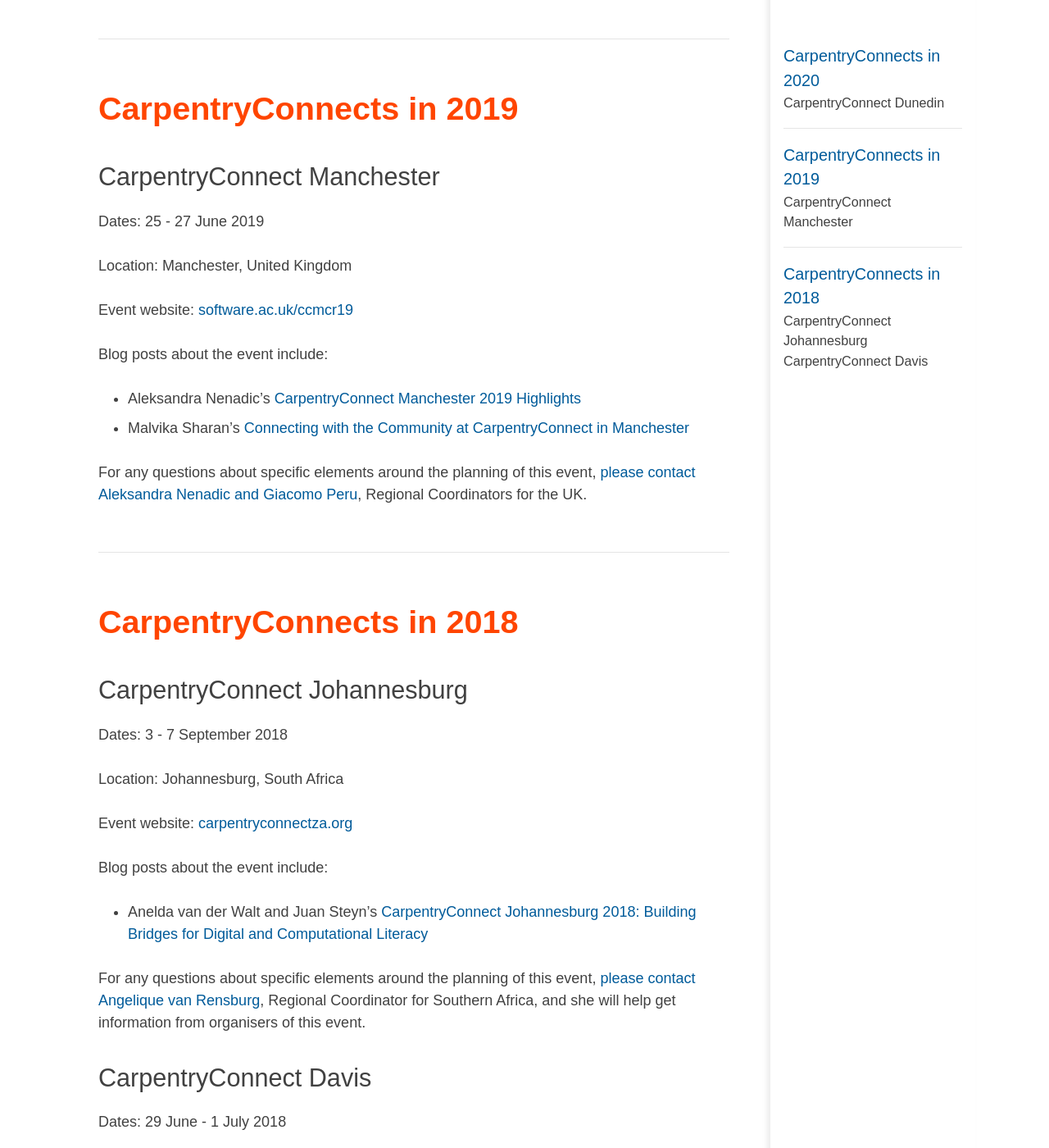
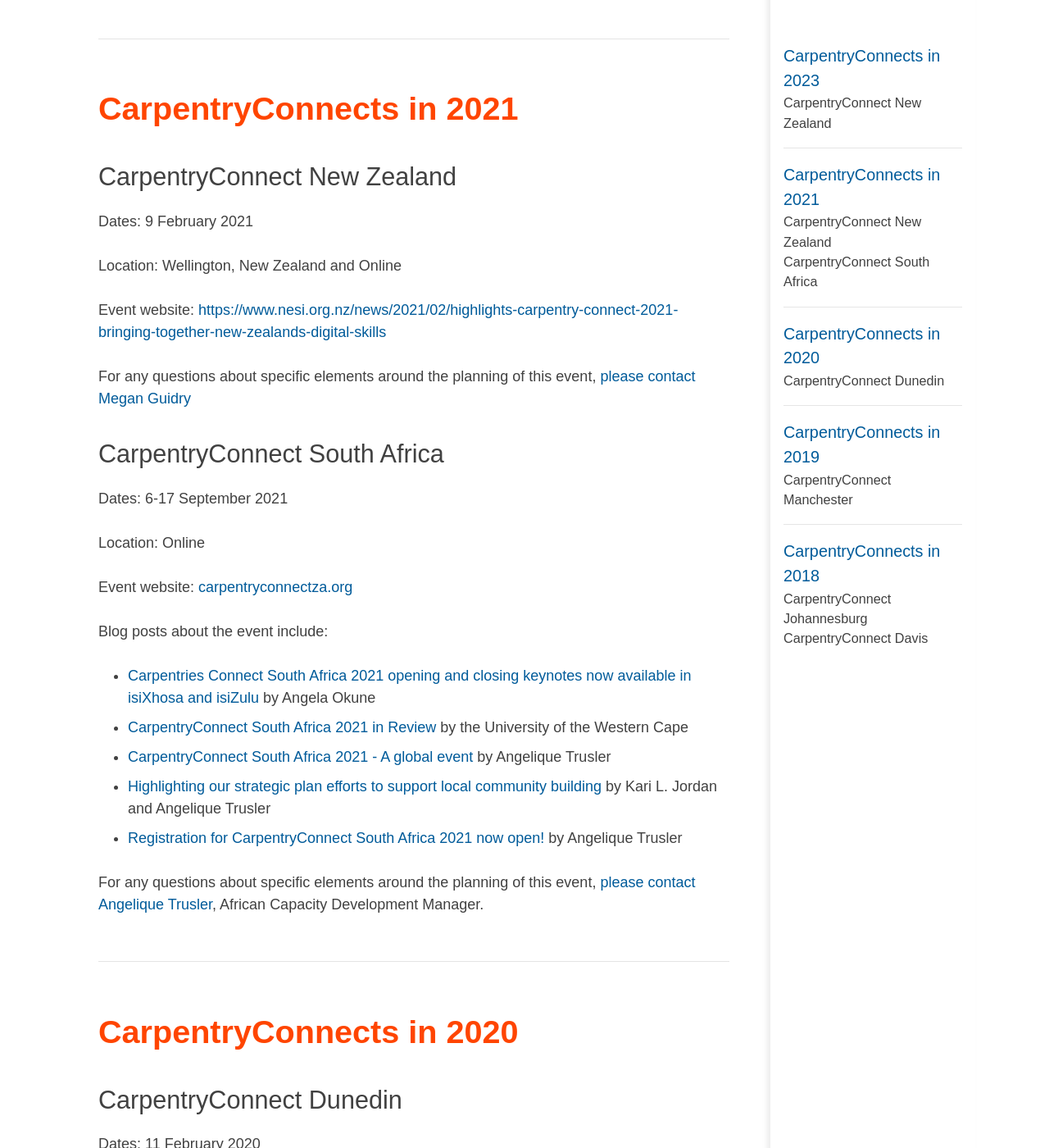
Before and after one commit to CarpentryConnect/carpentryconnect.org, a Jekyll site: the page built from case-studies.markdown, in a window 1280 px wide and 1400 px high, scrolled down 1021 px. Shown: the whole window at 82% size. Built offline with Jekyll 4.4.1, drawn with Linux system fonts in a browser that asks for light colours; nearby versions of some CDN libraries; some of the changed text lies outside the part shown.

Commit message:
Included 2021 and 2023 CarpentryConnect's

```diff
--- a/case-studies.markdown
+++ b/case-studies.markdown
@@ -15,6 +15,49 @@ figure img { border: 1px solid #999999;}
 figure figcaption { font-style: italic; font-size: 0.85em; text-align: center;}
 </style>
 
+## CarpentryConnects in 2023
+
+### CarpentryConnect New Zealand
+
+Dates: 14 February 2023
+
+Location: Online
+
+Event website: [https://www.eresearchnz2023.org.nz/carpentry-connect/](https://www.eresearchnz2023.org.nz/carpentry-connect/)
+
+For any questions about specific elements around the planning of this event, [please contact eresearchnzconference@auckland.ac.nz](mailto:eresearchnzconference@auckland.ac.nz)
+
+
+## CarpentryConnects in 2021
+
+### CarpentryConnect New Zealand
+
+Dates: 9 February 2021
+
+Location: Wellington, New Zealand and Online
+
+Event website: [https://www.nesi.org.nz/news/2021/02/highlights-carpentry-connect-2021-bringing-together-new-zealands-digital-skills](https://www.nesi.org.nz/news/2021/02/highlights-carpentry-connect-2021-bringing-together-new-zealands-digital-skills)
+
+For any questions about specific elements around the planning of this event, [please contact Megan Guidry](mailto:megan.guidry@nesi.org.nz)
+
+### CarpentryConnect South Africa
+
+Dates: 6-17 September 2021
+
+Location: Online
+
+Event website: [carpentryconnectza.org](https://za2021.carpentryconnect.org)
+
+Blog posts about the event include:
+
+- [Carpentries Connect South Africa 2021 opening and closing keynotes now available in isiXhosa and isiZulu](https://www.codeforsociety.org/eventfund/updates/carpentries-connect-south-africa-2021-opening-and-closing-keynotes-now-available-in-isixhosa-and-isizulu) by Angela Okune
+- [CarpentryConnect South Africa 2021 in Review](https://eresearch.uwc.ac.za/2021/10/06/carpentry-connect-south-africa-2021-in-review/) by the University of the Western Cape
+- [CarpentryConnect South Africa 2021 - A global event](https://carpentries.org/blog/2021/09/carpentryconnect/) by Angelique Trusler
+- [Highlighting our strategic plan efforts to support local community building](https://carpentries.org/blog/2021/07/Highlighting-our-strategic-plan-efforts-to-support-local-community-building/) by Kari L. Jordan and Angelique Trusler
+- [Registration for CarpentryConnect South Africa 2021 now open!](https://carpentries.org/blog/2021/06/CarpentryConnectSouthAfrica/) by Angelique Trusler
+
+For any questions about specific elements around the planning of this event, [please contact Angelique Trusler](mailto:admin-afr@carpentries.org), African Capacity Development Manager.
+
 ## CarpentryConnects in 2020
 
 ### CarpentryConnect Dunedin
@@ -25,7 +68,7 @@ Location: Dunedin, New Zealand
 
 Event website: [eresearchnz2020.org.nz/registration/pre-conference-workshops/](https://www.eresearchnz2020.org.nz/registration/pre-conference-workshops/)
 
-For any questions about specific elements around the planning of this event, [please contact Megan Guidry](maito:admin-nz@carpentries.org), Regional Coordinator for New Zealand.
+For any questions about specific elements around the planning of this event, [please contact Megan Guidry](mailto:megan.guidry@nesi.org.nz)
 
 ## CarpentryConnects in 2019
 
@@ -59,7 +102,7 @@ Blog posts about the event include:
 
 - Anelda van der Walt and Juan Steyn's [CarpentryConnect Johannesburg 2018: Building Bridges for Digital and Computational Literacy](https://carpentries.org/blog/2019/01/carpentryconnect-jhb2018/)
 
-For any questions about specific elements around the planning of this event, [please contact Angelique van Rensburg](mailto:admin-afr@carpentries.org), Regional Coordinator for Southern Africa, and she will help get information from organisers of this event.
+For any questions about specific elements around the planning of this event, [please contact Angelique Trusler](mailto:admin-afr@carpentries.org), African Capacity Development Manager, and she will help get information from organisers of this event.
 
 
 ### CarpentryConnect Davis
```
